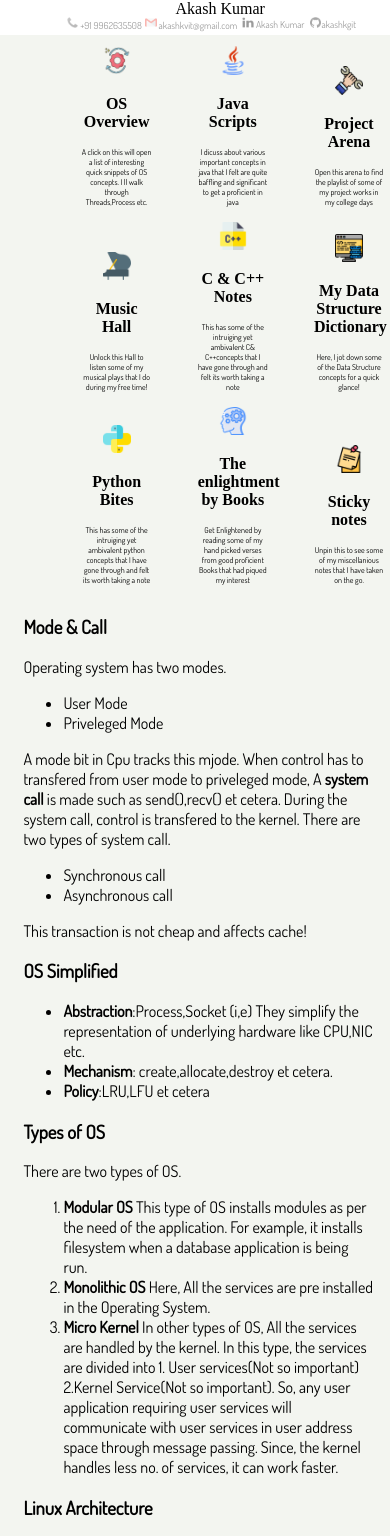
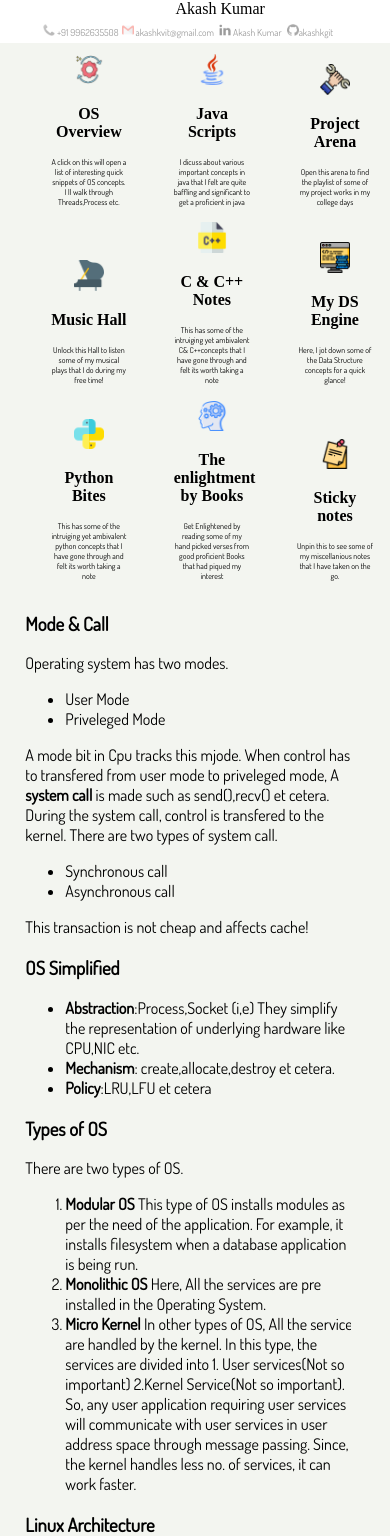
Before and after one commit to akashkgit/MyBlog, a React (Create React App) app: page /os in a window 390 px wide. Shown: the top 1536 px of the page. Built offline with nearby package versions, Linux system fonts and the light colour scheme; a web font is replaced by a local one.

Commit message:
last eve 3

```diff
--- a/src/components/Author/Author.js
+++ b/src/components/Author/Author.js
@@ -7,12 +7,13 @@ const Author = () => (
   <div className={styles.author} id="auth" >
 
   <img className={styles.authorimg}src= {author} alt="error"/>
-  <p className={styles.authorwords} >" My Vision is to get   delighhted by learning multitude of technologies and leverage it to solve Business and
+  <div className={styles.authorwords} >" My Vision is to get   delighhted by learning multitude of technologies and leverage it to solve Business and
    social cause by my soft skills. I like to Explore philosophy as well. Inorder to suceed, one most be commited to what they want to achieve. A person with commitment is powerful
     than a person with only interest.Start small and progress.Do Less,But better!"
-  <br />
-  <p >  -Akash kumar</p>
-  </p>
+
+  <div>  -Akash kumar</div>
+  </div>
+
   </div>
 );
 
--- a/src/components/Author/Author.module.css
+++ b/src/components/Author/Author.module.css
@@ -4,7 +4,10 @@
 .author
 {
 
-	margin-top:2%;
+
+
+
+margin-top:2%;
 
 display:block;
 width:70%;
@@ -12,7 +15,7 @@ height:50%;
 background-color: lightblue;
 color:black;
 display:block;
-width:99%;
+width:100vw;
 padding-left:50%;
 margin-top:0%;
 padding:1%;
@@ -53,26 +56,33 @@ padding-top:1%;
 
 display:block;
 
-height:50%;
+width:100%;
 background-color: lightblue;
 color:black;
 display:block;
-min-width: 100vw;
+
 padding-left:50%;
 margin-top:0%;
-padding:1%;
+
 font-size:120%;
-float:right   ;
+
+padding-left:100%;
+padding-right:3%;
 
 padding-bottom:1%;
+
+
+	min-width:100vw;
+
+
 }
 
 .authorimg
 {
 
 border-radius:5%;
-float:right;
-margin-left:30%;
+float:left;
+margin-left:5%;
 width:45vw;
 height:10%;
 padding-top:30%;
@@ -81,13 +91,13 @@ padding-top:30%;
 
 }
 .authorwords
-{   float:right;
+{
     width:40vw;
     margin-bottom:0%;
 	padding-top:5%;
 	margin-top:0%;
-    float:left;
-    margin-left:10%;
+
+
 	font-family: 'Pangolin';
 }
 
--- a/src/components/Body/Body.js
+++ b/src/components/Body/Body.js
@@ -65,7 +65,7 @@ const Body = () => (
   <Link to="/music" onClick={hide} ><Box src={music} txt="Music Hall" txt2="Unlock this Hall to listen some of my musical plays that I do during my free time!"/></Link>
   <Link to="/c" onClick={hide} ><Box id="two" src={c} txt="C & C++ Notes" txt2="This has some of the intruiging yet ambivalent C& C++concepts that I have gone through and felt its worth taking a note"/></Link>
 
-  <Link to="/ds" onClick={hide}  ><Box src={ds} txt="My Data Structure Dictionary"  txt2="Here, I jot down some of the Data Structure concepts for a quick glance!"/></Link>
+  <Link to="/ds" onClick={hide}  ><Box src={ds} txt="My DS Engine"  txt2="Here, I jot down some of the Data Structure concepts for a quick glance!"/></Link>
 <Link to="/python" onClick={hide}  ><Box src={python} txt="Python Bites"  txt2="This has some of the intruiging yet ambivalent python concepts that I have gone through and felt its worth taking a note"/></Link>
 
 
--- a/src/components/Body/Body.module.css
+++ b/src/components/Body/Body.module.css
@@ -77,10 +77,11 @@ right:0;
 	color:black;
 	background-color:#f3f5f0;
 	padding-bottom:1%;
-    width:100vw;
+    width:100%;
     overflow-x:hide;
 
 	margin-right:0%;
+
 }
 
 .boxed
@@ -99,7 +100,7 @@ display:none;
 margin-left:5%;
 margin-top:2%;
 margin-right:0%;
-float:right;
+
 opacity:0.5;
 position:sticky;
 top:7%;
@@ -118,7 +119,7 @@ right:0;
 }
 .router
 {
-	margin-left:10%;
+	margin-left:2%;
 }
 
 .expand
--- a/src/components/Header/Header.module.css
+++ b/src/components/Header/Header.module.css
@@ -31,6 +31,8 @@ font-family:"Reggae One";
 
 	margin-top:0%;
 	font-size: 160%;
+
+
 	padding:1px;
 
 }
@@ -174,7 +176,7 @@ a:hover
 		color:black;
 	background-color:white;
 font-family:"Reggae One";
-    width:100vw;
+
 	margin-top:0%;
 	font-size: 100%;
 	padding:1%;
@@ -278,8 +280,8 @@ font-family:"Dosis";
 .ancestor
 {
 	position:relative;
-	margin-top:3%;
-	margin-left:8%;
+	margin-top:5%;
+	margin-left:1vw;
 
 }
 .details
@@ -291,8 +293,8 @@ font-family:"Dosis";
 	animation-duration:4s;
 	animation-delay:5s;
 	opacity: 0;
-	font-size:70%;
-	margin-left:7vw;
+	font-size:70vw;
+	margin-left:8vw;
 	padding:1px;
 	font-family:"Dosis";
     font-size:60%;
--- a/src/components/Os_comp/Os_comp.module.css
+++ b/src/components/Os_comp/Os_comp.module.css
@@ -78,6 +78,12 @@ font-weight: bold;
 
 
 }
+.Os_comp
+{
+	width:90vw;
+	max-width:100vw;
+	overflow-x:hidden;
+}
 
 
 .comingsoon {
@@ -88,10 +94,12 @@ font-weight: bold;
 
 .divoddtop,.diveventop
 {
-	width:100vw;
+	width:95vw;
 
 	float:left;
 	margin-left:4%;
+	padding-left:1vw;
+    padding-right:1vw;
 
 }
 
--- a/src/index.css
+++ b/src/index.css
@@ -14,7 +14,8 @@ body
 
 
 background-color:#f3f5f0;
-	width:100vw;
+	width:100%;
+	overflow-x:hidden;
 
 }
 .auth
--- a/src/index.js
+++ b/src/index.js
@@ -19,7 +19,7 @@ import {
 
 ReactDOM.render(
 
-	<div className={styles.index}>
+	<div className={styles.index} scroll="no">
   <Header />
   <Body />
   <div className={styles.auth} >
```
